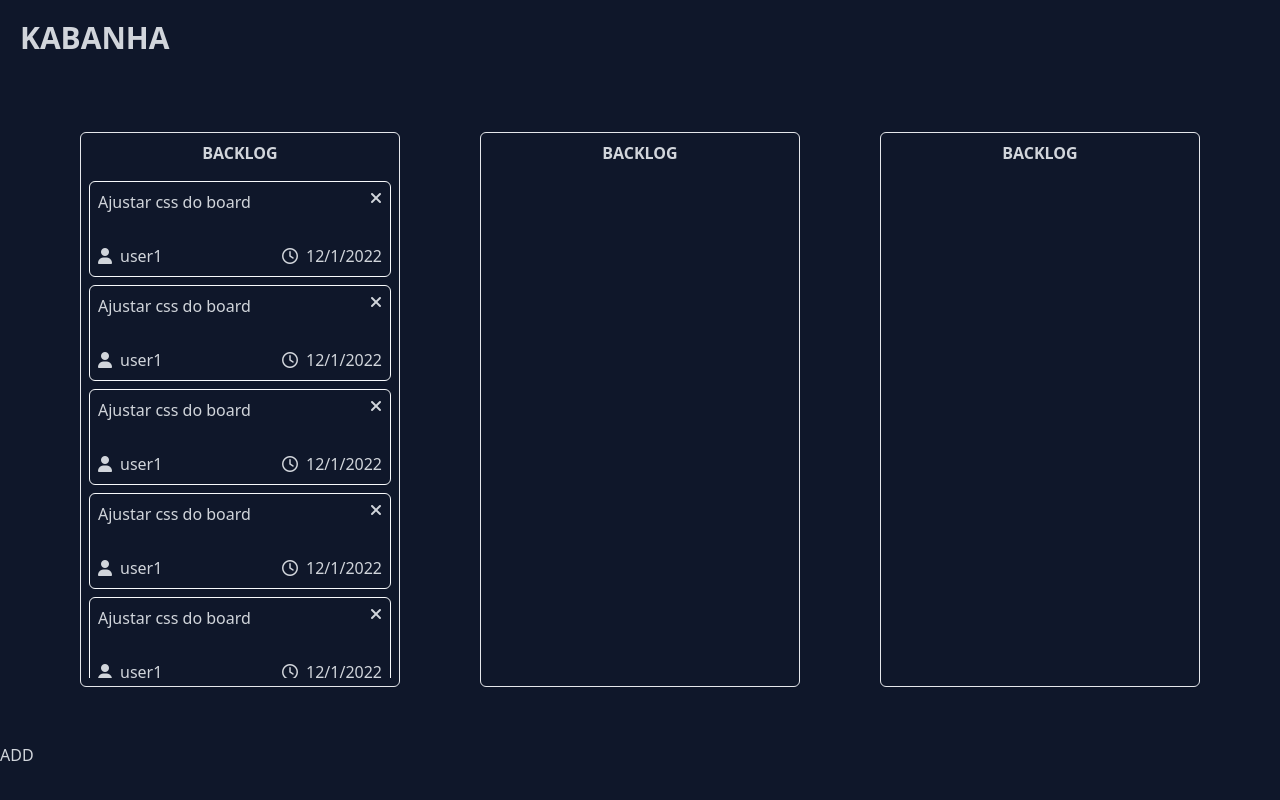
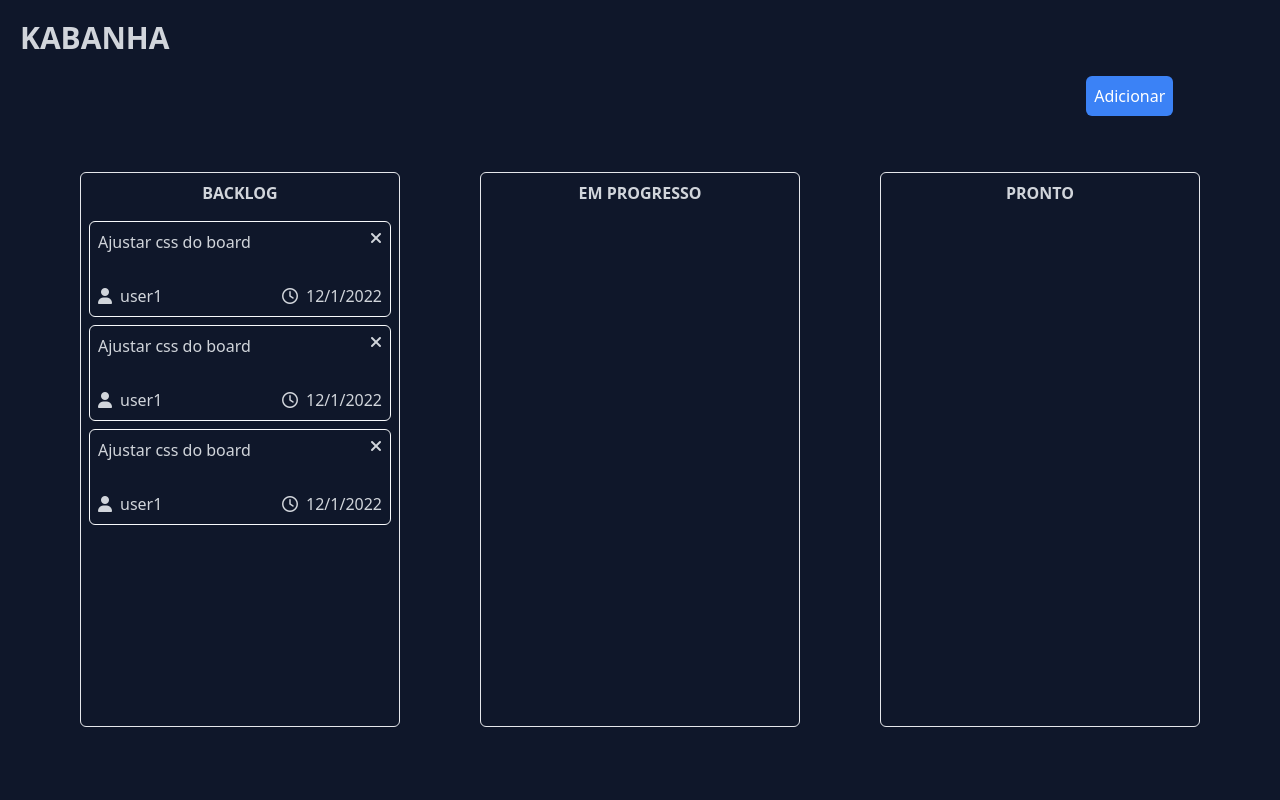
Before and after one commit to HiagoScierry/kabanha, a Vue app: page / in a window 1280 px wide. Built offline with nearby package versions, Linux system fonts and the light colour scheme.

Commit message:
adicionado funcoes do dragglable

```diff
--- a/src/components/button.vue
+++ b/src/components/button.vue
@@ -1,6 +1,6 @@
 <template>
   <div>
-    <button class="bg-blue-500 text-white rounded-md p-2">Salvar</button>
+    <button class="bg-blue-500 text-white rounded-md p-2">{{ text }}</button>
   </div>
 </template>
 
--- a/src/stores/kanban.ts
+++ b/src/stores/kanban.ts
@@ -11,72 +11,6 @@ interface IStore {
 
 export const store: IStore = reactive({
   backlog: [
-    {
-      id: new Date().getTime(),
-      title: 'Ajustar css do board',
-      description: 'DESCRICAO',
-      status: status.NEW,
-      priority: 'high',
-      createdDate: new Date(),
-      updatedDate: new Date(),
-      dueDate: new Date(),
-      assignee: 'user1',
-    },
-    {
-      id: new Date().getTime(),
-      title: 'Ajustar css do board',
-      description: 'DESCRICAO',
-      status: status.NEW,
-      priority: 'high',
-      createdDate: new Date(),
-      updatedDate: new Date(),
-      dueDate: new Date(),
-      assignee: 'user1',
-    },
-    {
-      id: new Date().getTime(),
-      title: 'Ajustar css do board',
-      description: 'DESCRICAO',
-      status: status.NEW,
-      priority: 'high',
-      createdDate: new Date(),
-      updatedDate: new Date(),
-      dueDate: new Date(),
-      assignee: 'user1',
-    },
-    {
-      id: new Date().getTime(),
-      title: 'Ajustar css do board',
-      description: 'DESCRICAO',
-      status: status.NEW,
-      priority: 'high',
-      createdDate: new Date(),
-      updatedDate: new Date(),
-      dueDate: new Date(),
-      assignee: 'user1',
-    },
-    {
-      id: new Date().getTime(),
-      title: 'Ajustar css do board',
-      description: 'DESCRICAO',
-      status: status.NEW,
-      priority: 'high',
-      createdDate: new Date(),
-      updatedDate: new Date(),
-      dueDate: new Date(),
-      assignee: 'user1',
-    },
-    {
-      id: new Date().getTime(),
-      title: 'Ajustar css do board',
-      description: 'DESCRICAO',
-      status: status.NEW,
-      priority: 'high',
-      createdDate: new Date(),
-      updatedDate: new Date(),
-      dueDate: new Date(),
-      assignee: 'user1',
-    },
     {
       id: new Date().getTime(),
       title: 'Ajustar css do board',
@@ -129,7 +63,23 @@ export const storeMethods = {
       updatedDate: new Date(),
     });
   },
-  removeItemFronIndex(index: number) {
-    store.backlog.splice(index, 1);
+  removeItemFronIndex(
+    index: number,
+    arrayName: 'backlog' | 'progress' | 'done'
+  ) {
+    console.log('index', index);
+    console.log('arrayName', arrayName);
+    console.log('store', store[arrayName]);
+    store[arrayName].splice(index, 1);
+    console.log('store', store[arrayName]);
+  },
+  //como tipar o event ?
+  updateArray: (event: any, arrayName: 'backlog' | 'progress' | 'done') => {
+    if (event.added !== undefined) {
+      store[arrayName].push(event.added.element);
+    }
+    if (event.removed !== undefined) {
+      storeMethods.removeItemFronIndex(event.removed.index, arrayName);
+    }
   },
 };
--- a/src/views/board.vue
+++ b/src/views/board.vue
@@ -1,5 +1,11 @@
 <template>
-  <div class="flex justify-evenly items-center h-5/6">
+  <div class="h-5/6">
+    <div class="w-10/12 m-auto">
+      <div class="flex justify-end items-center cursor-pointer">
+        <buttonVue text="Adicionar" @click="routerToAdd()" />
+      </div>
+    </div>
+    <div class="flex justify-evenly items-center h-full">
       <div class="border rounded-md flex flex-col items-center w-1/4 h-5/6 p-2">
         <h2 class="font-bold uppercase mb-4">backlog</h2>
         <draggrable
@@ -7,10 +13,11 @@
           group="kanban"
           @start="true"
           @end="false"
+          @change="update($event, 'backlog')"
           item-key="id"
-        class="w-full overflow-y-scroll"
+          class="w-full h-5/6 overflow-y-scroll"
         >
-        <template #item="{ element }">
+          <template #item="{ element, index }">
             <div
               class="flex justify-between w-full h-24 p-2 border border-slate-50 rounded-md mb-2"
             >
@@ -22,7 +29,10 @@
                 </div>
               </div>
               <div class="flex flex-col justify-between items-end">
-              <i class="fa-solid fa-xmark hover:text-red-600"></i>
+                <i
+                  class="fa-solid fa-xmark hover:text-red-600"
+                  @click="removeFromIndex(index, 'backlog')"
+                ></i>
                 <div class="flex items-center">
                   <i class="fa-regular fa-clock mr-2"></i>
                   <p>{{ new Date(element.dueDate).toLocaleDateString() }}</p>
@@ -33,16 +43,17 @@
         </draggrable>
       </div>
       <div class="border rounded-md flex flex-col items-center w-1/4 h-5/6 p-2">
-      <h2 class="font-bold uppercase mb-4">backlog</h2>
+        <h2 class="font-bold uppercase mb-4">Em progresso</h2>
         <draggrable
           v-model="arrInProgress"
           group="kanban"
           @start="true"
           @end="false"
+          @change="update($event, 'progress')"
           item-key="id"
-        class="w-full overflow-y-scroll"
+          class="w-full h-5/6 overflow-y-scroll"
         >
-        <template #item="{ element }">
+          <template #item="{ element, index }">
             <div
               class="flex justify-between w-full h-24 p-2 border border-slate-50 rounded-md mb-2"
             >
@@ -54,7 +65,10 @@
                 </div>
               </div>
               <div class="flex flex-col justify-between items-end">
-              <i class="fa-solid fa-xmark hover:text-red-600"></i>
+                <i
+                  class="fa-solid fa-xmark hover:text-red-600"
+                  @click="removeFromIndex(index, 'progress')"
+                ></i>
                 <div class="flex items-center">
                   <i class="fa-regular fa-clock mr-2"></i>
                   <p>{{ new Date(element.dueDate).toLocaleDateString() }}</p>
@@ -66,16 +80,17 @@
       </div>
 
       <div class="border rounded-md flex flex-col items-center w-1/4 h-5/6 p-2">
-      <h2 class="font-bold uppercase mb-4">backlog</h2>
+        <h2 class="font-bold uppercase mb-4">Pronto</h2>
         <draggrable
           v-model="arrDone"
           group="kanban"
           @start="true"
           @end="false"
           item-key="id"
-        class="w-full overflow-y-scroll"
+          @change="update($event, 'done')"
+          class="w-full h-5/6 overflow-y-scroll"
         >
-        <template #item="{ element }">
+          <template #item="{ element, index }">
             <div
               class="flex justify-between w-full h-24 p-2 border border-slate-50 rounded-md mb-2"
             >
@@ -87,8 +102,12 @@
                 </div>
               </div>
               <div class="flex flex-col justify-between items-end">
-              <i class="fa-solid fa-xmark hover:text-red-600"></i>
+                <i
+                  class="fa-solid fa-xmark hover:text-red-600"
+                  @click="removeFromIndex(index, 'done')"
+                ></i>
                 <div class="flex items-center">
+                  string
                   <i class="fa-regular fa-clock mr-2"></i>
                   <p>{{ new Date(element.dueDate).toLocaleDateString() }}</p>
                 </div>
@@ -98,7 +117,7 @@
         </draggrable>
       </div>
     </div>
-  <button @click="add">ADD</button>
+  </div>
 </template>
 
 <script lang="ts">
@@ -106,11 +125,13 @@
 import { store, storeMethods } from '@/stores/kanban';
 import draggrable from 'vuedraggable';
 import type { IBacklogItem } from '../interfaces/item';
+import buttonVue from '@/components/button.vue'
 
 export default {
   name: 'kanban-board',
   components: {
     draggrable,
+    buttonVue
   },
   data(): {
     arrBackLog: IBacklogItem[];
@@ -128,11 +149,15 @@ export default {
     routerToAdd: function () {
       this.$router.push('/task');
     },
-    removeFromIndex: function (index: number) {
-      storeMethods.removeItemFronIndex(index);
+    removeFromIndex: function (
+      index: number,
+      arrName: 'backlog' | 'progress' | 'done'
+    ) {
+      console.log(this.arrInProgress);
+
+      storeMethods.removeItemFronIndex(index, arrName);
     },
     add: function () {
-      console.log('add');
       storeMethods.addItem({
         title: 'item.title',
         description: 'item.description',
@@ -140,13 +165,10 @@ export default {
         dueDate: new Date(),
       });
     },
+    update: function (event: any, arrName: 'backlog' | 'progress' | 'done') {
+      console.log('update', arrName, event);
+      storeMethods.updateArray(event, arrName);
+    },
   },
 };
 </script>
-
-<style>
-/* light stylings for the kanban columns */
-.kanban-column {
-  min-height: 300px;
-}
-</style>
```
Also changed, not shown: 1 other file (tests, documents, lock files or other folders). Lines whose indentation alone changed are shown as unchanged.
